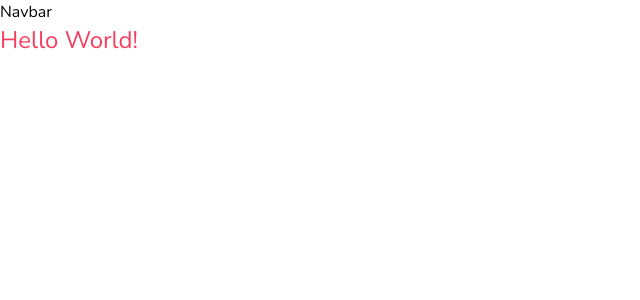
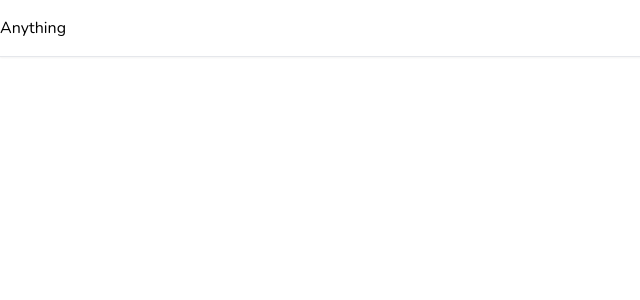
Before and after one commit to keniossai/airbnb, a Next.js app: page / in a window 1280 px wide. Shown: the top 300 px of the page, without its empty margins (0-640 px from the left). Built offline with nearby package versions, Linux system fonts and the light colour scheme.

Commit message:
Added container with ReactNode

```diff
--- /dev/null
+++ b/app/components/Container.tsx
@@ -0,0 +1,14 @@
+interface ContainerProps{
+    children: React.ReactNode;
+}
+const Container: React.FC<ContainerProps> = ({
+    children
+}) => {
+    return (
+        <div className="">
+            {children}
+        </div>
+    );
+}
+
+export default Container;
--- a/app/components/navbar/Navbar.tsx
+++ b/app/components/navbar/Navbar.tsx
@@ -1,7 +1,13 @@
+import Container from "../Container";
+
 const Navbar = () => {
     return (
-        <div className="">
-            Navbar
+        <div className="fixed w-full bg-white z-10 shadow-sm">
+            <div className="py-4 border-b-[1px]">
+                <Container>
+                    Anything
+                </Container>
+            </div>
         </div>
      );
 }
```
